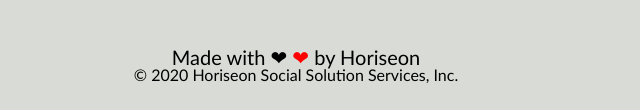
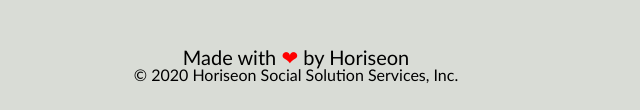
Before and after one commit to manuelleungchen/Code_Refactor_Homework, a plain HTML site: page index.html in a window 1280 px wide. Shown: the part 1859-1969 px from the top of the page, 344-984 px from the left. Drawn offline with nearby package versions, Linux system fonts and the light colour scheme.

Commit message:
Final Check Before Submittion

```diff
--- a/index.html
+++ b/index.html
@@ -73,7 +73,7 @@
 
 <!-- Footer of Website -->
 <footer>
-    <h2>Made with ❤ <span id="heart-icon">&#10084;</span> by Horiseon</h2>
+    <h2>Made with <span id="heart-icon">&#10084;</span> by Horiseon</h2>
     <p>&copy; 2020 Horiseon Social Solution Services, Inc.</p>
 </footer><!-- footer closing tag -->
 
```
Also changed, not shown: 1 other file.
